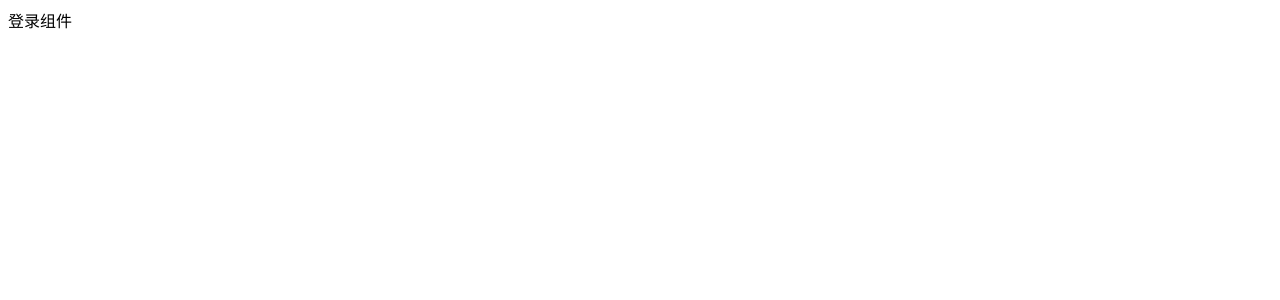
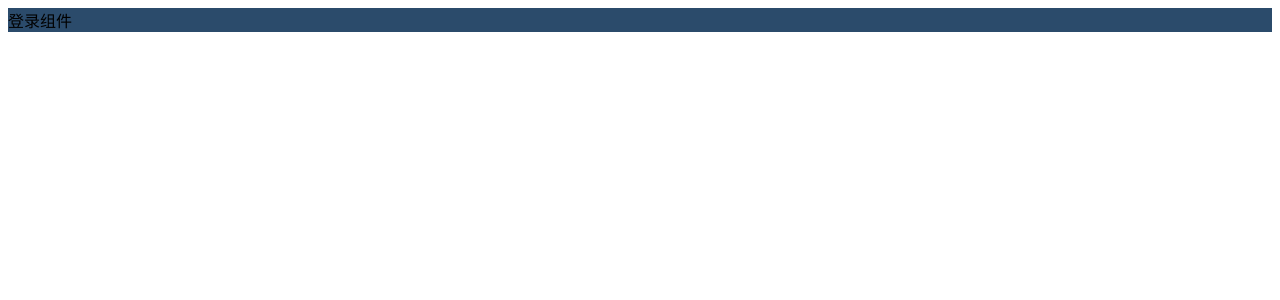
Before and after one commit to juningwei/vue_shop, a Vue app: page /#/login in a window 1280 px wide. Shown: the top 300 px of the page. Built offline with nearby package versions, Linux system fonts and the light colour scheme.

Commit message:
引入less-loader

```diff
--- a/package.json
+++ b/package.json
@@ -11,6 +11,7 @@
     "axios": "^0.27.2",
     "core-js": "^3.8.3",
     "element-ui": "^2.15.9",
+    "less-loader": "^11.0.0",
     "vue": "^2.6.14",
     "vue-router": "^3.5.1"
   },
--- a/src/components/LoginC.vue
+++ b/src/components/LoginC.vue
@@ -1,5 +1,5 @@
 <template>
-  <div>
+  <div class="login_container">
     登录组件
   </div>
 </template>
@@ -9,6 +9,9 @@ export default {
 }
 </script>
 
-<style scoped>
+<style lang="less" scoped>
+.login_container {
+  background-color: #2b4b6b;
+}
 
 </style>
```
Also changed, not shown: 1 other file (tests, documents, lock files or other folders).
